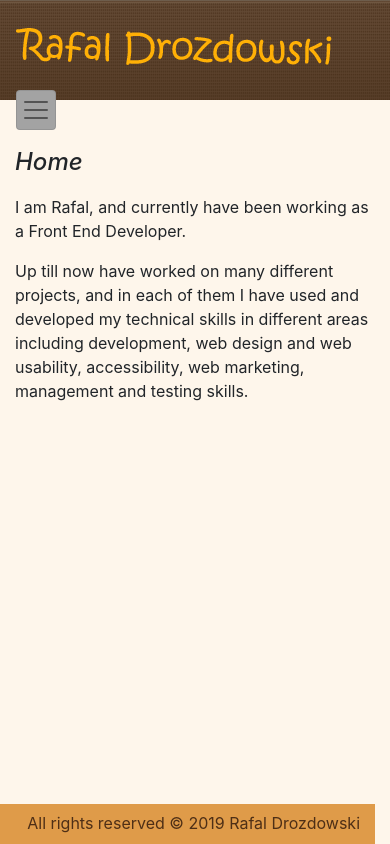
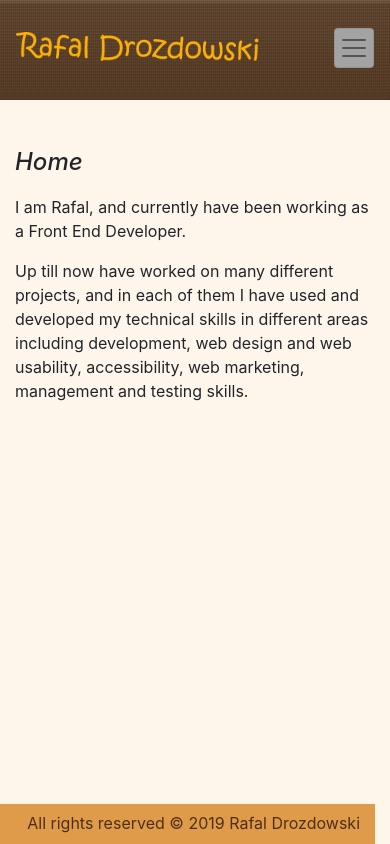
Before and after one commit to drozdek/react-app-boilerplate, a React app: page /Home#/ in a window 390 px wide. Built offline with nearby package versions, Linux system fonts and the light colour scheme.

Commit message:
add .active class

```diff
--- a/src/Components/UI/Menu/MenuItem.jsx
+++ b/src/Components/UI/Menu/MenuItem.jsx
@@ -11,16 +11,32 @@ export default class MenuItem extends Component {
    */
   handleClick(e) {
     this.menuItem = e.target;
-    this.parent = this.menuItem.parentNode.parentNode.children;
+    this.base = this.menuItem.parentNode.parentNode;
+    this.children = this.base.children;
+    this.parent = this.base.parentNode;
 
-    for (var i=0; i<this.parent.length; i++){
-      var child = this.parent[i].children[0];
+
+    for (var i=0; i<this.children.length; i++){
+      var child = this.children[i].children[0];
       child.setAttribute('class', '');
     }
 
+    /**
+     * add 'active' class to clicked item
+     */
     if (this.menuItem.hasAttribute('href')){
       this.menuItem.setAttribute('class', 'active');
     }
+
+    /**
+     * close dropdown on link click
+     */
+    if (this.parent.hasAttribute('class', 'show')){
+      var classes = this.parent.getAttribute('class'),
+       patt = /show/g;
+      this.parent.setAttribute('class', classes.replace( patt, ''));
+    }
+
   }
 
 
--- a/src/styles.css
+++ b/src/styles.css
@@ -126,6 +126,16 @@ h4 {
   border-bottom: 1px solid #fff
 }
 
+@media only screen and (max-width: 406px){
+  body header img {
+    width: 85% !important;
+  }
+
+  .navbar-brand {
+    width: 80%;
+  }
+}
+
 @media only screen and (max-width: 991px){
   ul.navbar-nav {
     background: #4f3721;
```
